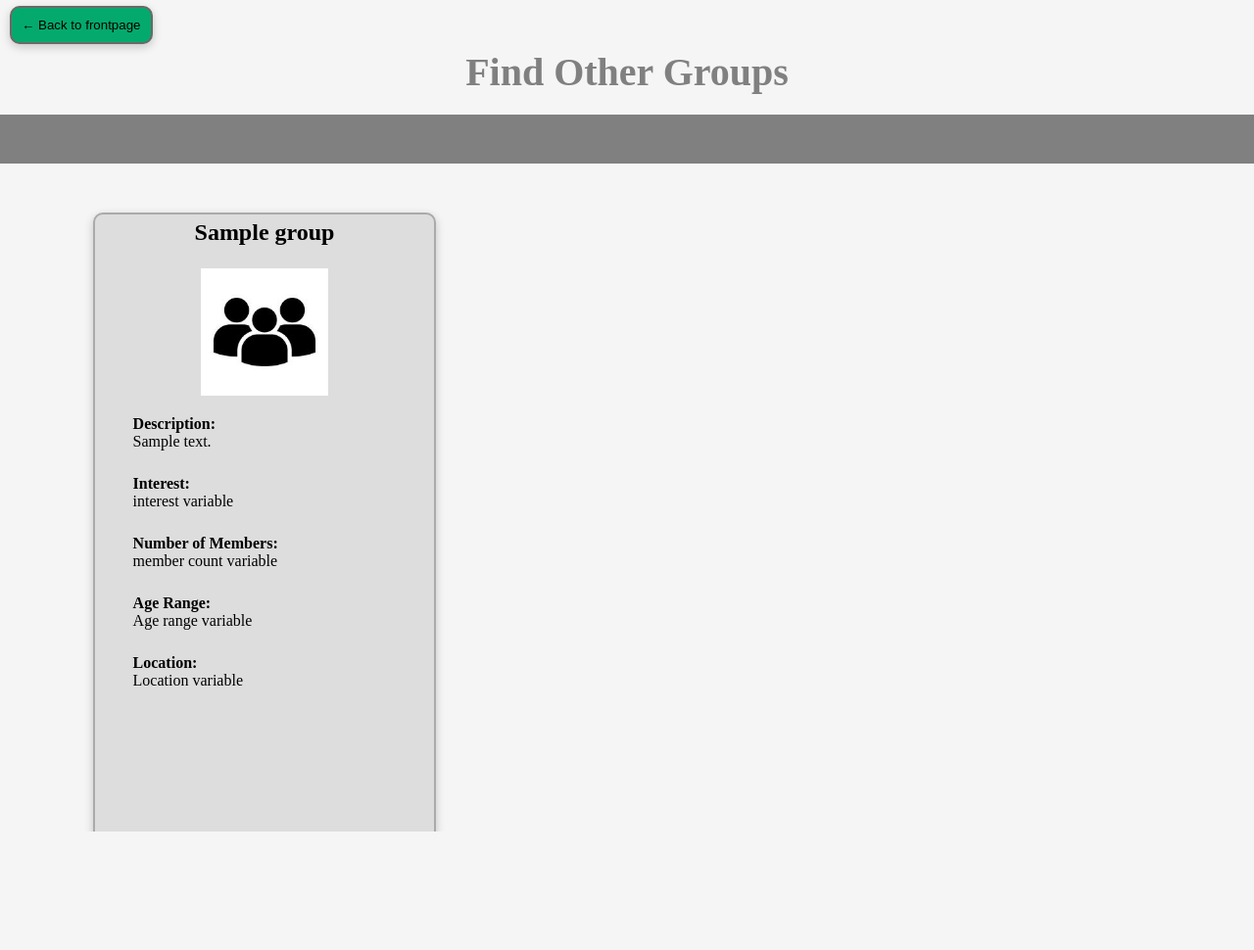
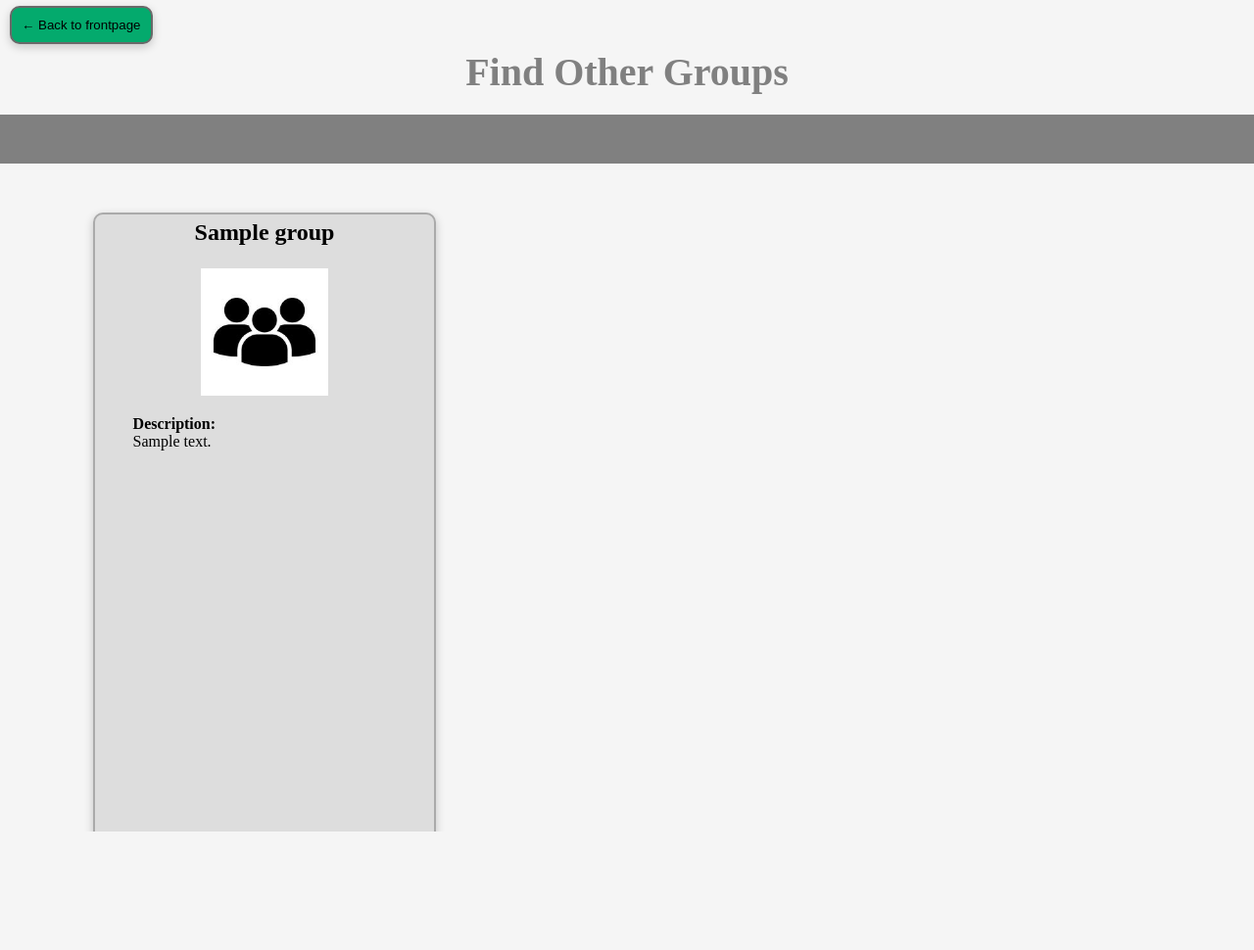
Before and after one commit to Madt2/TDT4145-Prosjekt-Vaar-2022, a Django app: page /GroupUp/groups_overview/ in a window 1280 px wide. Shown: the whole page at 98% size. Run offline with Django 4.2, Linux system fonts and the light colour scheme; tables that the repository leaves empty hold one stand-in row (values such as "Sample post").

Commit message:
commented out text

```diff
--- a/GroupUpProject/templates/GroupUp/groups_overview_page.html
+++ b/GroupUpProject/templates/GroupUp/groups_overview_page.html
@@ -48,14 +48,14 @@
                     <div class="match_card_info">
                         <label>Description:</label>
                         <p>{{ group.description}}</p>
-                        <label>Interest:</label>
+                        <!-- <label>Interest:</label>
                         <p>interest variable</p>
                         <label>Number of Members:</label>
                         <p>member count variable</p>
                         <label>Age Range:</label>
                         <p>Age range variable</p>
                         <label>Location:</label>
-                        <p>Location variable</p>
+                        <p>Location variable</p> -->
                     <div class="match_card_button">
                         <button style="display: none" onclick="removeMatchCard(this)">GroupUp!</button>
                     </div>
```
